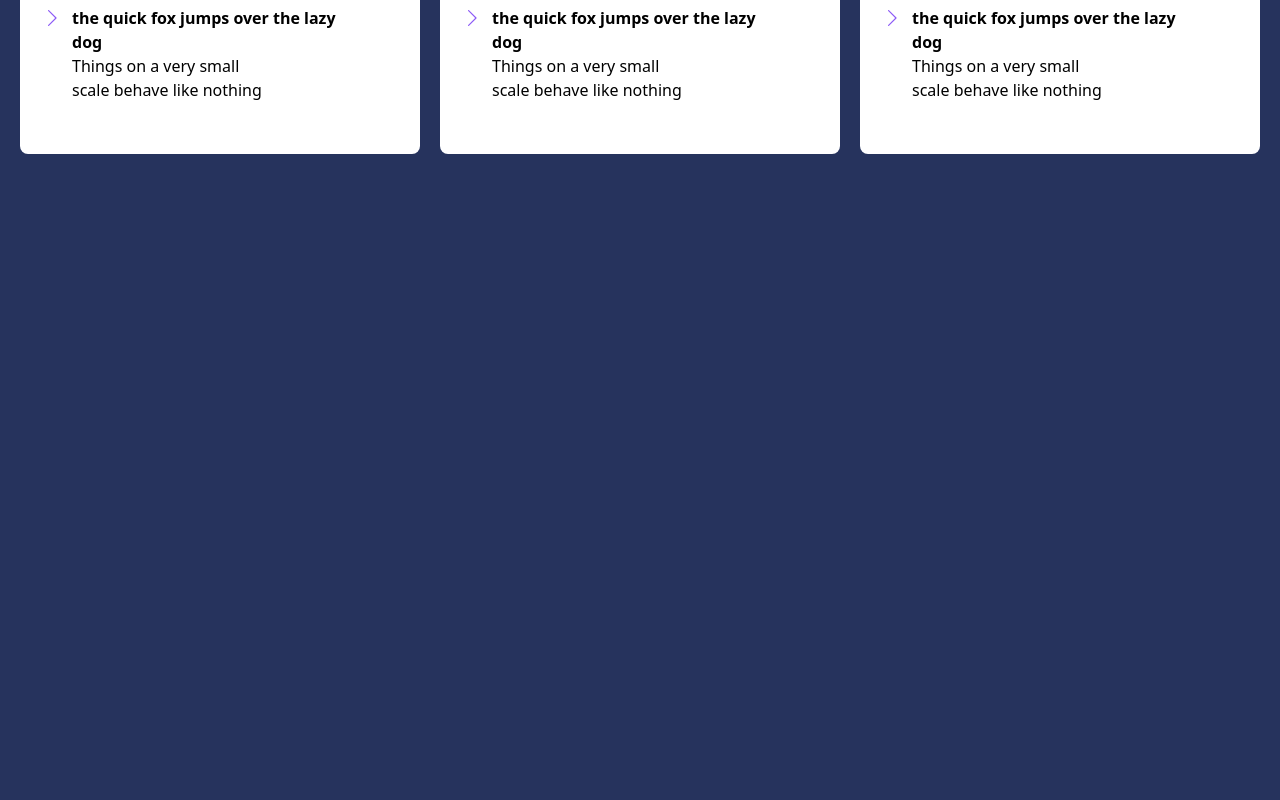
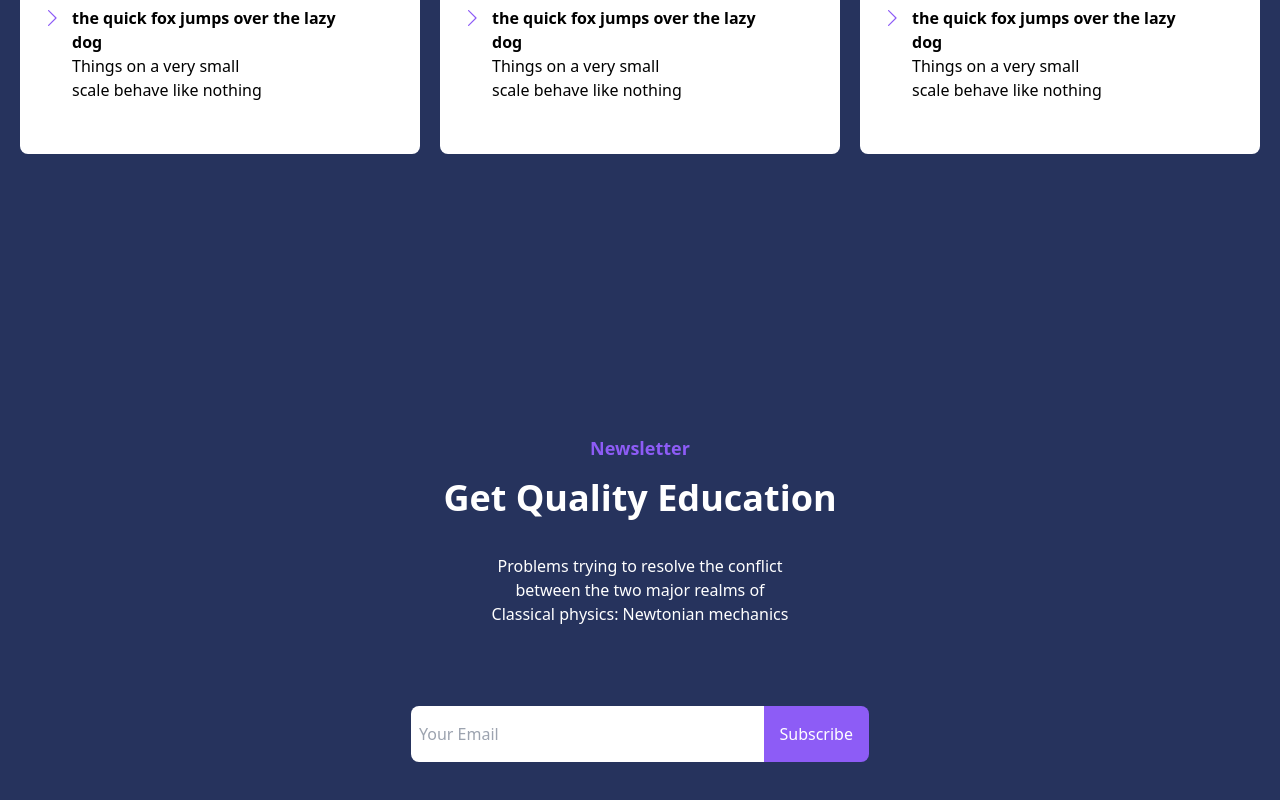
Before and after one commit to lruizap/SchoolEmpower, a Next.js app in the folder school_empower/: page / in a window 1280 px wide. Shown: the part 5768-6568 px from the top of the page. Before the commit the page ends 5982 px from the top, so only its background shows below. Built offline with nearby package versions, Linux system fonts and the light colour scheme; no server answers.

Commit message:
Finished Newsletter section

```diff
--- a/school_empower/package.json
+++ b/school_empower/package.json
@@ -14,6 +14,8 @@
     "react-dom": "^18",
     "react-icons": "^5.2.1",
     "react-slick": "^0.30.2",
+    "resend": "^3.5.0",
+    "sharp": "^0.33.4",
     "slick-carousel": "^1.8.1"
   },
   "devDependencies": {
--- /dev/null
+++ b/school_empower/src/app/components/NewsletterForm.tsx
@@ -0,0 +1,78 @@
+// components/NewsletterForm.tsx
+
+"use client";
+import { useState } from "react";
+import { Resend } from "resend";
+
+// Components
+
+import Button from "./Button";
+
+// API
+
+const resend = new Resend(process.env.NEXT_PUBLIC_RESEND_API);
+
+// Redux
+
+const re =
+  /^(([^<>()[\]\.,;:\s@\"]+(\.[^<>()[\]\.,;:\s@\"]+)*)|(\".+\"))@(([^<>()[\]\.,;:\s@\"]+\.)+[^<>()[\]\.,;:\s@\"]{2,})$/i;
+
+export default function NewsletterForm() {
+  const [email, setEmail] = useState("");
+  const [error, setError] = useState("");
+  const [success, setSuccess] = useState("");
+
+  const handleSubmit = (e: React.FormEvent) => {
+    e.preventDefault();
+    if (re.test(email)) {
+      setError("");
+      try {
+        resend.emails.send({
+          from: "onboarding@resend.dev",
+          to: email,
+          subject: "Subscription Confirmed",
+          html: "<p>Thank you for subscribing to our newsletter!</p>",
+        });
+        setSuccess("Subscription confirmed. Please check your email.");
+        setEmail("");
+      } catch (error) {
+        setError("There was an error sending the email. Please try again.");
+      }
+    } else {
+      setError("Please enter a valid email address.");
+    }
+  };
+
+  return (
+    <form
+      className="flex justify-center items-center"
+      id="newsletterForm"
+      onSubmit={handleSubmit}
+    >
+      <div className="flex justify-center">
+        <input
+          type="email"
+          name="newsletterInput"
+          id="newsletter"
+          placeholder="Your Email"
+          className="rounded-l-lg text-black min-w-full p-2"
+          value={email}
+          onChange={(e) => setEmail(e.target.value)}
+        />
+        <div className="relative">
+          <Button
+            label="Subscribe"
+            rounded="rounded-r-lg"
+            border="border-white"
+          />
+        </div>
+      </div>
+      {error && <p className="text-red-500 pl-3">{error}</p>}
+      {success && (
+        <p className={`text-green-500 pl-3 ${error ? "hidden" : ""}`}>
+          {success}
+        </p>
+      )}
+    </form>
+  );
+}
--- a/school_empower/src/app/page.tsx
+++ b/school_empower/src/app/page.tsx
@@ -11,6 +11,7 @@ import CardCourse from "./components/CardCourse";
 import CourseCarousel from "./components/Packages/CarouselPackages";
 import ClientCarousel from "./components/Clients/ClientCarousel";
 import FAQSection from "./components/FAQ/FAQSection";
+import NewsletterForm from "./components/NewsletterForm";
 
 export default function Home() {
   return (
@@ -181,6 +182,21 @@ export default function Home() {
           <FAQSection />
         </div>
       </section>
+
+      {/* Newsletter */}
+
+      <section className="grid grid-flow-row mt-40 w-full md:py-10">
+        <div className="grid grid-rows-1 justify-center items-center text-center space-y-20 p-5">
+          <Section
+            label="Newsletter"
+            title="Get Quality Education"
+            description="Problems trying to resolve the conflict between the two major realms of Classical physics: Newtonian mechanics"
+          ></Section>
+          <NewsletterForm />
+        </div>
+      </section>
+
+      {/* Footer */}
     </body>
   );
 }
```
Also changed, not shown: 2 other files (tests, documents, lock files or other folders).
